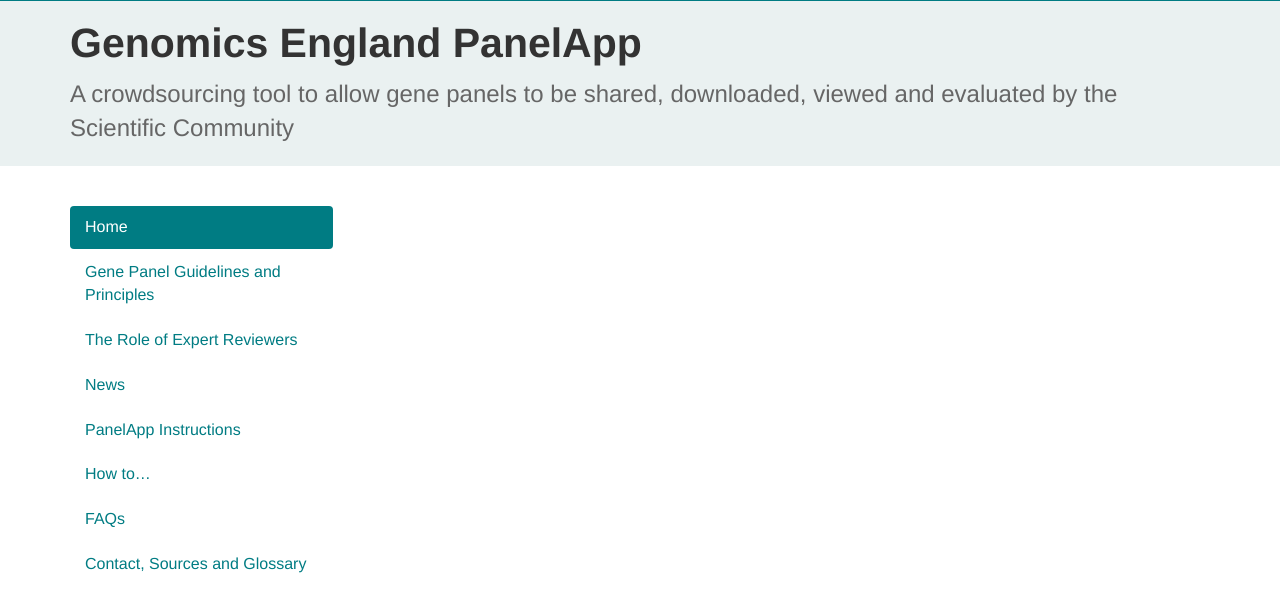
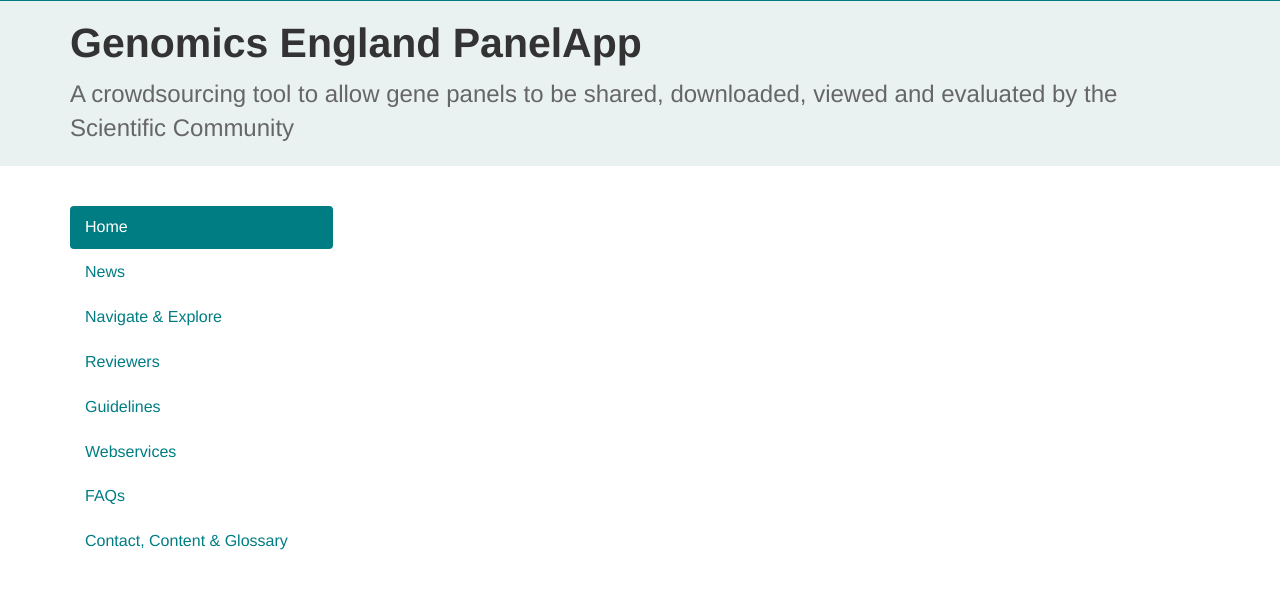
Before and after one commit to genomicsengland/panelapp, a Django app: page / in a window 1280 px wide. Shown: the part 64-676 px from the top of the page. Run offline with Django 3.2, Linux system fonts and the light colour scheme; data that the repository does not hold is empty; parts of the project's set-up code (start-up, migrations or seed data) failed here and were passed over; some libraries are stand-ins or nearby versions.

Commit message:
Changed sections hrefs and titles on the homepage (#360)

```diff
--- a/panelapp/panelapp/templates/panelapp/hometext_list.html
+++ b/panelapp/panelapp/templates/panelapp/hometext_list.html
@@ -14,13 +14,13 @@
     <div class="col-sm-3">
       <ul class="nav nav-pills nav-stacked">
         <li class="active"><a href="#Introduction" data-toggle="tab" aria-expanded="true">Home</a></li>
-        <li><a href="#Principles" data-toggle="tab" aria-expanded="false">Gene Panel Guidelines and Principles</a></li>
-        <li><a href="#Reviewers" data-toggle="tab" aria-expanded="false">The Role of Expert Reviewers</a></li>
-        <li><a href="#Guidelines" data-toggle="tab" aria-expanded="false">News</a></li>
-        <li><a href="#Instructions" data-toggle="tab" aria-expanded="false">PanelApp Instructions</a></li>
-        <li><a href="#HowTo" data-toggle="tab" aria-expanded="false">How to…</a></li>
+        <li><a href="#News" data-toggle="tab" aria-expanded="false">News</a></li>
+        <li><a href="#Navigating" data-toggle="tab" aria-expanded="false">Navigate & Explore</a></li>
+        <li><a href="#Reviewers" data-toggle="tab" aria-expanded="false">Reviewers</a></li>
+        <li><a href="#Guidelines" data-toggle="tab" aria-expanded="false">Guidelines</a></li>
+        <li><a href="#Webservices" data-toggle="tab" aria-expanded="false">Webservices</a></li>
         <li><a href="#FAQs" data-toggle="tab" aria-expanded="false">FAQs</a></li>
-        <li><a href="#Information" data-toggle="tab" aria-expanded="false">Contact, Sources and Glossary</a></li>
+        <li><a href="#Content" data-toggle="tab" aria-expanded="false">Contact, Content & Glossary</a></li>
       </ul>
     </div>
     <div class="col-sm-9">
```
